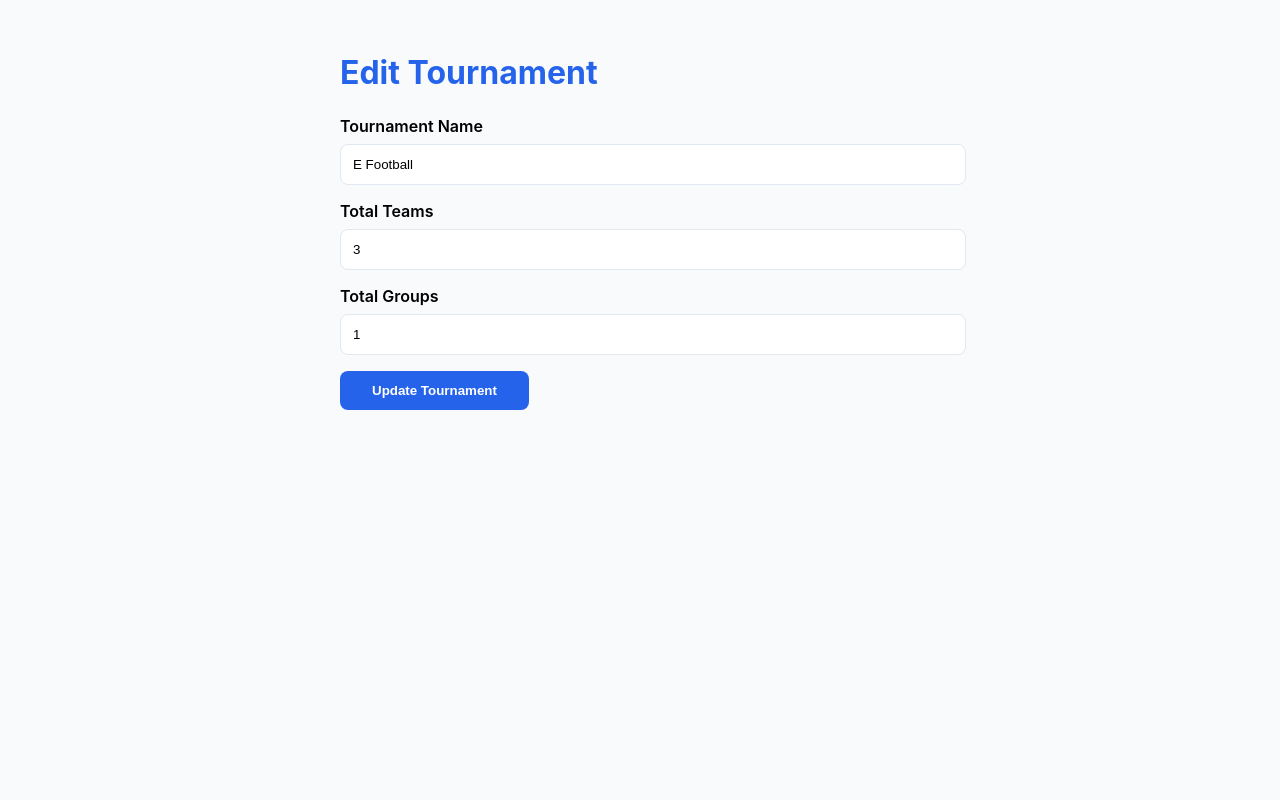
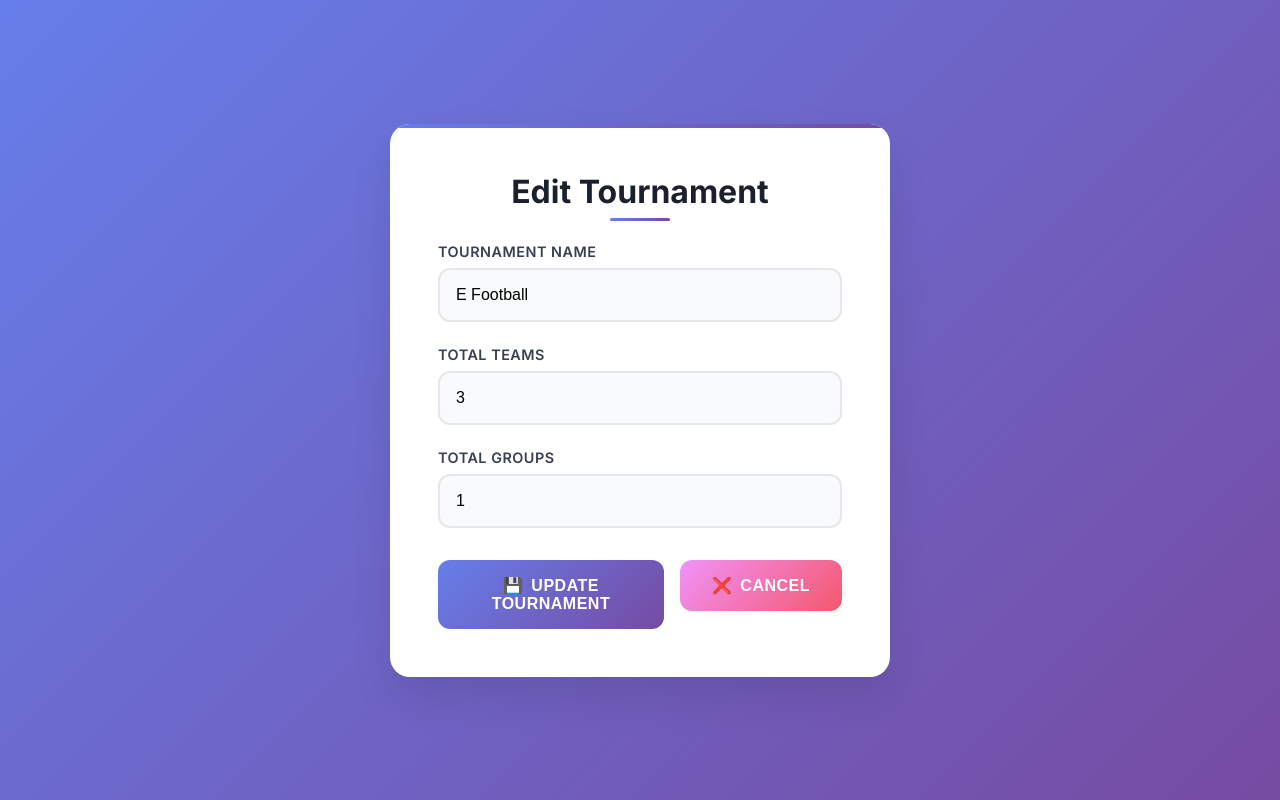
Before and after one commit to RkTushar/Tournamento----using-python, a Django app: page /tournament/2/edit/ in a window 1280 px wide. Run offline with Django 5.2, Linux system fonts and the light colour scheme; data comes from the database, SQL or seed files in the repository.

Commit message:
Update edit_tournament.html

```diff
--- a/tournamento/core/templates/core/edit_tournament.html
+++ b/tournamento/core/templates/core/edit_tournament.html
@@ -2,56 +2,195 @@
 <html lang="en">
 <head>
   <meta charset="UTF-8">
+  <meta name="viewport" content="width=device-width, initial-scale=1.0">
   <title>Edit Tournament</title>
+  <link href="https://fonts.googleapis.com/css2?family=Inter:wght@300;400;500;600;700&display=swap" rel="stylesheet">
   <style>
+    * {
+      margin: 0;
+      padding: 0;
+      box-sizing: border-box;
+    }
+
     body {
       font-family: 'Inter', sans-serif;
+      background: linear-gradient(135deg, #667eea 0%, #764ba2 100%);
+      min-height: 100vh;
+      display: flex;
+      align-items: center;
+      justify-content: center;
       padding: 2rem;
-        background: #f8fafc;
-        max-width: 600px;
-        margin: auto;
     }
+
+    .container {
+      background: white;
+      border-radius: 20px;
+      box-shadow: 0 20px 40px rgba(0, 0, 0, 0.1);
+      padding: 3rem;
+      width: 100%;
+      max-width: 500px;
+      position: relative;
+      overflow: hidden;
+    }
+
+    .container::before {
+      content: '';
+      position: absolute;
+      top: 0;
+      left: 0;
+      right: 0;
+      height: 4px;
+      background: linear-gradient(90deg, #667eea, #764ba2);
+    }
+
     h1 {
-        color: #2563eb;
+      color: #1a202c;
+      margin-bottom: 2rem;
+      font-size: 2rem;
+      font-weight: 700;
+      text-align: center;
+      position: relative;
+    }
+
+    h1::after {
+      content: '';
+      position: absolute;
+      bottom: -10px;
+      left: 50%;
+      transform: translateX(-50%);
+      width: 60px;
+      height: 3px;
+      background: linear-gradient(90deg, #667eea, #764ba2);
+      border-radius: 2px;
+    }
+
+    .form-group {
       margin-bottom: 1.5rem;
     }
+
     label {
       display: block;
       margin-bottom: 0.5rem;
       font-weight: 600;
+      color: #374151;
+      font-size: 0.9rem;
+      text-transform: uppercase;
+      letter-spacing: 0.5px;
     }
+
     input {
       width: 100%;
-        padding: 0.75rem;
-        margin-bottom: 1rem;
-        border: 1px solid #e2e8f0;
-        border-radius: 8px;
+      padding: 1rem;
+      border: 2px solid #e5e7eb;
+      border-radius: 12px;
+      font-size: 1rem;
+      transition: all 0.3s ease;
+      background: #f9fafb;
     }
+
+    input:focus {
+      outline: none;
+      border-color: #667eea;
+      background: white;
+      box-shadow: 0 0 0 3px rgba(102, 126, 234, 0.1);
+      transform: translateY(-2px);
+    }
+
+    input:hover {
+      border-color: #d1d5db;
+      background: white;
+    }
+
+    .button-group {
+      display: flex;
+      gap: 1rem;
+      margin-top: 2rem;
+    }
+
     button {
-        background-color: #2563eb;
+      flex: 1;
+      background: linear-gradient(135deg, #667eea 0%, #764ba2 100%);
       color: white;
-        padding: 0.75rem 2rem;
+      padding: 1rem 2rem;
       border: none;
-        border-radius: 8px;
+      border-radius: 12px;
       cursor: pointer;
       font-weight: 600;
+      font-size: 1rem;
+      transition: all 0.3s ease;
+      text-transform: uppercase;
+      letter-spacing: 0.5px;
+    }
+
+    button:hover {
+      transform: translateY(-2px);
+      box-shadow: 0 10px 25px rgba(102, 126, 234, 0.3);
+    }
+
+    button:active {
+      transform: translateY(0);
+    }
+
+    .cancel-btn {
+      background: linear-gradient(135deg, #f093fb 0%, #f5576c 100%);
+    }
+
+    .cancel-btn:hover {
+      box-shadow: 0 10px 25px rgba(245, 87, 108, 0.3);
+    }
+
+    .icon {
+      margin-right: 0.5rem;
+    }
+
+    @media (max-width: 640px) {
+      .container {
+        padding: 2rem;
+        margin: 1rem;
+      }
+
+      h1 {
+        font-size: 1.5rem;
+      }
+
+      .button-group {
+        flex-direction: column;
+      }
     }
   </style>
 </head>
 <body>
+  <div class="container">
     <h1>Edit Tournament</h1>
     <form method="post">
       {% csrf_token %}
+
+      <div class="form-group">
         <label for="name">Tournament Name</label>
         <input type="text" id="name" name="name" value="{{ tournament.name }}" required>
+      </div>
 
+      <div class="form-group">
         <label for="total_teams">Total Teams</label>
         <input type="number" id="total_teams" name="total_teams" value="{{ tournament.total_teams }}" required min="2">
+      </div>
 
+      <div class="form-group">
         <label for="total_groups">Total Groups</label>
         <input type="number" id="total_groups" name="total_groups" value="{{ tournament.total_groups }}" required min="1">
+      </div>
 
-    <button type="submit">Update Tournament</button>
+      <div class="button-group">
+        <button type="submit">
+          <span class="icon">💾</span>Update Tournament
+        </button>
+        <a href="{% url 'tournament_detail' tournament.id %}" style="text-decoration: none;">
+          <button type="button" class="cancel-btn">
+            <span class="icon">❌</span>Cancel
+          </button>
+        </a>
+      </div>
     </form>
+  </div>
 </body>
 </html>
```
Lines whose indentation alone changed are shown as unchanged.
